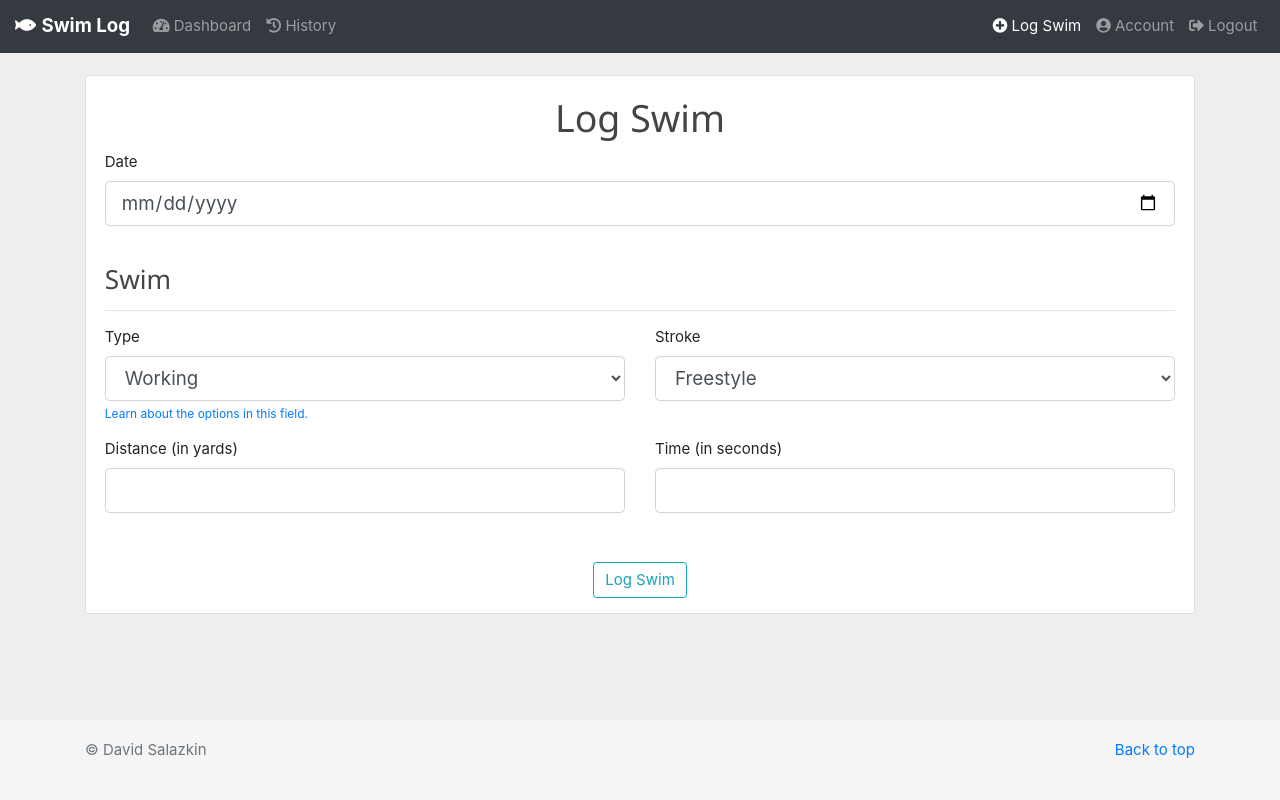
After one commit to davidsalazkin/swim_log, a Flask app: page /swim/new in a window 1280 px wide. The commit adds this page. Run offline with Flask 2, Linux system fonts and the light colour scheme; a user stored in the database is signed in; some libraries are stand-ins or nearby versions.

Commit message:
Added ability to log swims, update logged swims, delete logged swims, and view history of logged swims

```diff
--- a/swim_log/forms.py
+++ b/swim_log/forms.py
@@ -1,9 +1,11 @@
 from flask_wtf import FlaskForm
 from flask_wtf.file import FileField, FileAllowed
 from flask_login import current_user
-from wtforms import StringField, PasswordField, SubmitField, BooleanField
-from wtforms.validators import DataRequired, Length, Email, EqualTo, ValidationError
+from wtforms import StringField, PasswordField, SubmitField, BooleanField, IntegerField, SelectField
+from wtforms.fields.html5 import DateField
+from wtforms.validators import DataRequired, Length, Email, EqualTo, ValidationError, Optional
 from swim_log.models import User
+from datetime import date
 
 
 class RegistrationForm(FlaskForm):
@@ -48,3 +50,12 @@ class UpdateAccountForm(FlaskForm):
             email = User.query.filter_by(email=email.data).first()
             if email:
                 raise ValidationError('That email has already been registered in our system, please choose a different one.')
+
+
+class LogSwim(FlaskForm):
+    session_date = DateField('Date')
+    swim_type = SelectField('Type', choices=[('Working', 'Working'), ('Warm-Up', 'Warm-Up'), ('Speed', 'Speed'), ('Distance', 'Distance')], default='Working')
+    swim_stroke = SelectField('Stroke', choices=[('Freestyle', 'Freestyle'), ('Backstroke', 'Backstroke'), ('Breaststroke', 'Breaststroke'), ('Butterfly', 'Butterfly')], default='Freestyle')
+    swim_distance = IntegerField('Distance (in yards)', validators=[DataRequired()])
+    swim_time = IntegerField('Time (in seconds)', validators=[Optional()])
+    submit = SubmitField('Log Swim')
--- a/swim_log/routes.py
+++ b/swim_log/routes.py
@@ -1,32 +1,17 @@
 import os
 import secrets
 from PIL import Image
-from flask import render_template, url_for, flash, redirect, request
+from flask import render_template, url_for, flash, redirect, request, abort
 from swim_log import app, db, bcrypt
-from swim_log.forms import RegistrationForm, LoginForm, UpdateAccountForm
-from swim_log.models import User, Session, Swim
+from swim_log.forms import RegistrationForm, LoginForm, UpdateAccountForm, LogSwim
+from swim_log.models import User, Session
 from flask_login import login_user, current_user, logout_user, login_required
-
-posts = [
-    {
-        'author': 'David Salazkin',
-        'title': 'Blog Post 1',
-        'content': 'First post content',
-        'date_posted': 'April 20, 2018'
-    },
-    {
-        'author': 'Jane Doe',
-        'title': 'Blog Post 2',
-        'content': 'Second post content',
-        'date_posted': 'April 21, 2018'
-    },
-]
 
 
 @app.route("/")
 @app.route("/home")
 def home():
-    return render_template('home.html', posts=posts)
+    return render_template('home.html')
 
 
 @app.route("/dashboard")
@@ -38,13 +23,65 @@ def dashboard():
 @app.route("/history")
 @login_required
 def history():
-    return render_template('history.html', title='History')
+    sessions = Session.query.all()
+    return render_template('history.html', title='History', sessions=sessions)
 
 
-@app.route("/new_swim")
+@app.route("/swim/new", methods=['GET', 'POST'])
 @login_required
-def new_swim():
-    return render_template('new_swim.html', title='New Swim')
+def log_swim():
+    form = LogSwim()
+    if form.validate_on_submit():
+        logged_swim = Session(session_date=form.session_date.data, swim_type=form.swim_type.data, swim_stroke=form.swim_stroke.data, swim_distance=form.swim_distance.data, swim_time=form.swim_time.data, swimmer=current_user)
+        db.session.add(logged_swim)
+        db.session.commit()
+        flash('Your swim has been succesfully logged.', 'success')
+        return redirect(url_for('history'))
+    return render_template('log_swim.html', title='Log Swim', form=form, legend='Log Swim')
+
+
+@app.route("/swim/<int:session_id>")
+@login_required
+def session(session_id):
+    session = Session.query.get_or_404(session_id)
+    return render_template('swim.html', title=session.session_date, session=session)
+
+
+@app.route("/swim/<int:session_id>/update", methods=['GET', 'POST'])
+@login_required
+def update_session(session_id):
+    session = Session.query.get_or_404(session_id)
+    if session.swimmer != current_user:
+        abort(403)
+    form = LogSwim()
+    if form.validate_on_submit():
+        session.session_date = form.session_date.data
+        session.swim_type = form.swim_type.data
+        session.swim_stroke = form.swim_stroke.data
+        session.swim_distance = form.swim_distance.data
+        session.swim_time = form.swim_time.data
+        db.session.commit()
+        flash('Your swim session has been updated.', 'success')
+        return redirect(url_for('session', session_id=session.id))
+    elif request.method == 'GET':
+        form.session_date.data = session.session_date
+        form.swim_type.data = session.swim_type
+    form.swim_stroke.data = session.swim_stroke
+    form.swim_distance.data = session.swim_distance
+    form.swim_time.data = session.swim_time
+    return render_template('log_swim.html', title='Update Swim', form=form, legend='Update Swim')
+
+
+@app.route("/swim/<int:session_id>/delete", methods=['POST'])
+@login_required
+def delete_swim(session_id):
+    session = Session.query.get_or_404(session_id)
+    if session.swimmer != current_user:
+        abort(403)
+    db.session.delete(session)
+    db.session.commit()
+    flash('Your swim session has been deleted.', 'success')
+    return redirect(url_for('history'))
 
 
 @app.route("/register", methods=['GET', 'POST'])
@@ -65,7 +102,7 @@ def register():
 @app.route("/login", methods=['GET', 'POST'])
 def login():
     if current_user.is_authenticated:
-        return redirect(url_for('home'))
+        return redirect(url_for('dashboard'))
     form = LoginForm()
     if form.validate_on_submit():
         user = User.query.filter_by(email=form.email.data).first()
--- a/swim_log/templates/account.html
+++ b/swim_log/templates/account.html
@@ -6,7 +6,7 @@
                 <img class="rounded-circle account-img" src="{{ image_file }}">
                 <div class="media-body">
                     <h2 class="account-heading">{{ current_user.username }}</h2>
-                    <p class="text-secondary">username@email.com</p>
+                    <p class="text-secondary">{{ current_user.email }}</p>
                 </div>
             </div>
             <form method="POST" action="" enctype="multipart/form-data">
--- a/swim_log/templates/home.html
+++ b/swim_log/templates/home.html
@@ -1,8 +1,4 @@
 {% extends "layout.html" %}
 {% block content %}
-    {% for post in posts %}
-        <h1>{{ post.title }}</h1>
-        <p>By {{ post.author }} on {{ post.date_posted }}</p>
-        <p>{{ post.content }}</p>
-    {% endfor %}
+    <h1>Home</h1>
 {% endblock content %}
--- a/swim_log/templates/layout.html
+++ b/swim_log/templates/layout.html
@@ -5,11 +5,12 @@
     <meta charset="utf-8">
     <meta name="viewport" content="width=device-width, initial-scale=1, shrink-to-fit=no">
 
-    <!-- Bootstrap CSS -->
+    <!-- Styling -->
+    <link rel="icon" href="{{ url_for('static', filename='img/favicon.ico') }}?v=2" type="image/x-icon" />
+    <link rel="stylesheet" href="{{ url_for('static', filename='main.css') }}">
     <link rel="stylesheet" href="https://use.fontawesome.com/releases/v5.7.2/css/all.css" integrity="sha384-fnmOCqbTlWIlj8LyTjo7mOUStjsKC4pOpQbqyi7RrhN7udi9RwhKkMHpvLbHG9Sr" crossorigin="anonymous">
     <link rel="stylesheet" href="https://www.w3schools.com/w3css/4/w3.css">
     <link rel="stylesheet" href="https://stackpath.bootstrapcdn.com/bootstrap/4.2.1/css/bootstrap.min.css" integrity="sha384-GJzZqFGwb1QTTN6wy59ffF1BuGJpLSa9DkKMp0DgiMDm4iYMj70gZWKYbI706tWS" crossorigin="anonymous">
-    <link rel="stylesheet" type="text/css" href="{{ url_for('static', filename='main.css') }}">
     <style>
       .footer {
         position: absolute;
@@ -19,17 +20,22 @@
         line-height: 60px; /* Vertically center the text there */
         background-color: #f5f5f5;
       }
+
       body {
         background-color: #EEEEEE;
         padding-top: 5rem;
         margin-bottom: 100px; /* Margin bottom by footer height */
       }
+
       html {
         position: relative;
         min-height: 100%;
       }
+
+      a.nav-link {
+        transition:.2s;
+      }
     </style>
-
     <!-- Title -->
     {% if title %}
         <title>Swim Log | {{ title }} </title>
@@ -40,7 +46,7 @@
 <body>
     <!-- Navigation -->
     <nav class="navbar navbar-expand-md navbar-dark bg-dark fixed-top">
-      <a class="navbar-brand" href="#"><i class="fas fa-fish"></i> Swim Log</a>
+      <a class="navbar-brand" href="#"><i class="fas fa-fish"></i> <strong>Swim Log</strong></a>
       <button class="navbar-toggler" type="button" data-toggle="collapse" data-target="#navbarsExampleDefault" aria-controls="navbarsExampleDefault" aria-expanded="false" aria-label="Toggle navigation">
         <span class="navbar-toggler-icon"></span>
       </button>
@@ -66,7 +72,7 @@
         <ul class="navbar-nav ml-auto">
           {% if current_user.is_authenticated %}
           <li class="nav-item">
-            <a id="new_swim" class="nav-link" href="{{ url_for('new_swim') }}"><i class="fas fa-plus-circle"></i> New Swim</a>
+            <a id="log_swim" class="nav-link" href="{{ url_for('log_swim') }}"><i class="fas fa-plus-circle"></i> Log Swim</a>
           </li>
           <li class="nav-item">
             <a id="account" class="nav-link" href="{{ url_for('account') }}"><i class="fas fa-user-circle"></i> Account</a>
--- /dev/null
+++ b/swim_log/templates/log_swim.html
@@ -0,0 +1,107 @@
+{% extends "layout.html" %}
+{% block content %}
+    <div class="card w3-animate-opacity">
+        <div class="card-body">
+            <center><h1 class="card-title">{{ legend }}</h1></center>
+            <form method="POST" action="">
+                {{ form.hidden_tag() }}
+                <fieldset class="form-group">
+                    <div class="form-group">
+                        {{ form.session_date.label(class="form-control-label") }}
+
+                        <!-- Error control -->
+                        {% if form.session_date.errors %}
+                            {{ form.session_date(class="form-control form-control-lg is-invalid") }}
+                            <div class="invalid-feedback">
+                                {% for error in form.session_date.errors %}
+                                    <span>{{ error }}</span>
+                                {% endfor %}
+                            </div>
+                        {% else %}
+                            {{ form.session_date(class="form-control form-control-lg") }}
+                        {% endif %}
+                    </div>
+                    <!-- Swim -->
+                    </br><h3>Swim</h3><hr>
+                    <div class="row">
+                        <div class="col"">
+                            <div class="form-group">
+                                {{ form.swim_type.label(class="form-control-label") }}
+
+                                <!-- Error control -->
+                                {% if form.swim_type.errors %}
+                                    {{ form.swim_type(class="form-control form-control-lg is-invalid") }}
+                                    <div class="invalid-feedback">
+                                        {% for error in form.swim_type.errors %}
+                                            <span>{{ error }}</span>
+                                        {% endfor %}
+                                    </div>
+                                {% else %}
+                                    {{ form.swim_type(class="form-control form-control-lg") }}
+                                {% endif %}
+                                <small id="emailHelp" class="form-text text-muted"><a href="#">Learn about the options in this field.</a></small>
+                            </div>
+                        </div>
+                        <div class="col">
+                            <div class="form-group">
+                                {{ form.swim_stroke.label(class="form-control-label") }}
+
+                                <!-- Error control -->
+                                {% if form.swim_stroke.errors %}
+                                    {{ form.swim_stroke(class="form-control form-control-lg is-invalid") }}
+                                    <div class="invalid-feedback">
+                                        {% for error in form.swim_stroke.errors %}
+                                            <span>{{ error }}</span>
+                                        {% endfor %}
+                                    </div>
+                                {% else %}
+                                    {{ form.swim_stroke(class="form-control form-control-lg") }}
+                                {% endif %}
+                            </div>
+                        </div>
+                    </div>
+                    <div class="row">
+                        <div class="col">
+                            <div class="form-group">
+                                {{ form.swim_distance.label(class="form-control-label") }}
+
+                                <!-- Error control -->
+                                {% if form.swim_distance.errors %}
+                                    {{ form.swim_distance(class="form-control form-control-lg is-invalid") }}
+                                    <div class="invalid-feedback">
+                                        {% for error in form.swim_distance.errors %}
+                                            <span>{{ error }}</span>
+                                        {% endfor %}
+                                    </div>
+                                {% else %}
+                                    {{ form.swim_distance(class="form-control form-control-lg") }}
+                                {% endif %}
+                            </div>
+                        </div>
+                        <div class="col">
+                            <div class="form-group">
+                                {{ form.swim_time.label(class="form-control-label") }}
+
+                                <!-- Error control -->
+                                {% if form.swim_time.errors %}
+                                    {{ form.swim_time(class="form-control form-control-lg is-invalid") }}
+                                    <div class="invalid-feedback">
+                                        {% for error in form.swim_time.errors %}
+                                            <span>{{ error }}</span>
+                                        {% endfor %}
+                                    </div>
+                                {% else %}
+                                    {{ form.swim_time(class="form-control form-control-lg") }}
+                                {% endif %}
+                            </div>
+                        </div>
+                    </div>
+                    </div>
+                </fieldset>
+                <div class="form-group">
+                    <center>{{ form.submit(class="btn btn-outline-info") }}</center>
+                </div>
+            </form>
+        </div>
+    </div>
+{% endblock content %}
--- a/swim_log/templates/new_swim.html
+++ /dev/null
@@ -1,4 +0,0 @@
-{% extends "layout.html" %}
-{% block content %}
-    <h1>Add Swim</h1>
-{% endblock content %}
```
Also changed, not shown: swim_log/models.py (+8 -19 lines), swim_log/templates/history.html (+32 -1 lines), swim_log/templates/swim.html (added, +60 -0 lines), README.md, swim_log/site.db, swim_log/static/img/favicon.ico (added), swim_log/static/profile_pics/d14c30db45686012.jpg (added), swim_log/static/profile_pics/e5bcf33dff1a6796.jpg (added), 4 other files. Lines whose indentation alone changed are shown as unchanged.
